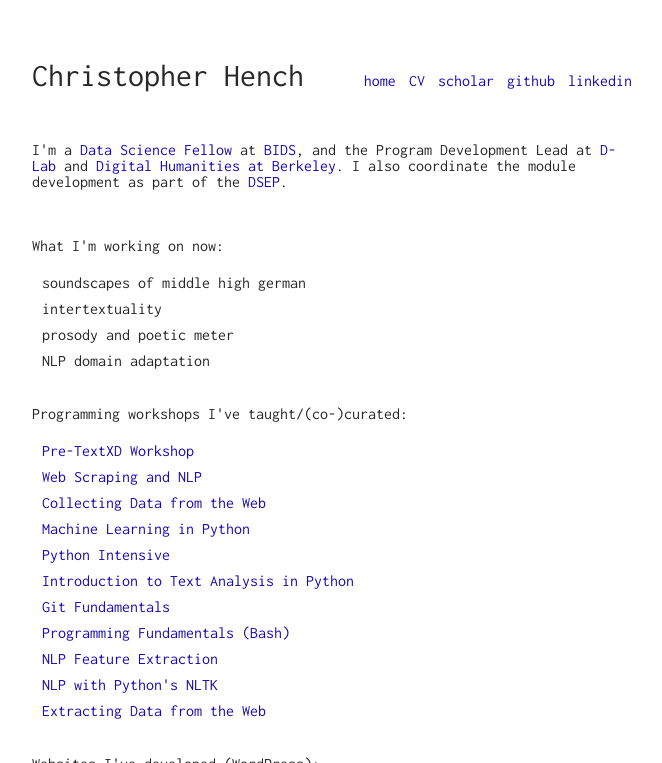
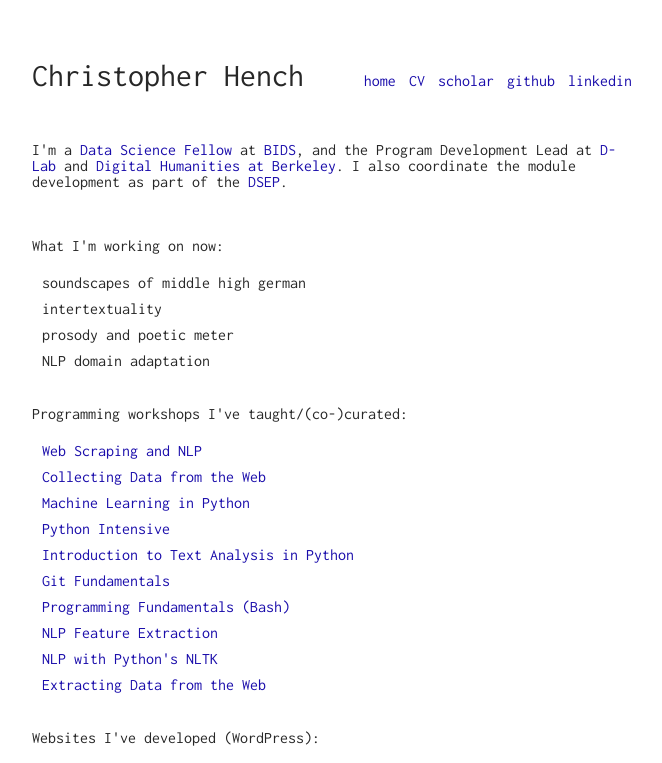
Before and after one commit to henchc/henchc.github.io, a Jekyll site: the page built from index.html, in a window 1280 px wide, cut to the strip 0-763 px from the top of the page. Shown: the whole strip, without its empty margins (308-970 px from the left). Built offline with Jekyll 4.4.1, drawn with Linux system fonts in a browser that asks for light colours.

Commit message:
Revert "updates"
This reverts commit d87fbccdd317c23d3cc3614f0c726062100d86e9.

```diff
--- a/index.html
+++ b/index.html
@@ -39,7 +39,6 @@
 Programming workshops I've taught/(co-)curated:
 <br><br>
 <ul>
-  <li><a href="https://github.com/henchc/textxd-2017" target="_blank">Pre-TextXD Workshop</a></li>
   <li><a href="https://github.com/henchc/CDIPS-2017-Scraping-NLP" target="_blank">Web Scraping and NLP</a></li>
   <li><a href="https://github.com/Data-on-the-Mind/2017-summer-workshop" target="_blank">Collecting Data from the Web</a></li>
   <li><a href="https://github.com/dlab-berkeley/python-machine-learning" target="_blank">Machine Learning in Python</a></li>
```
